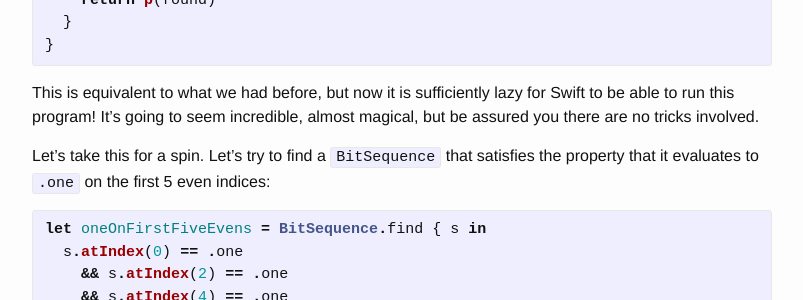
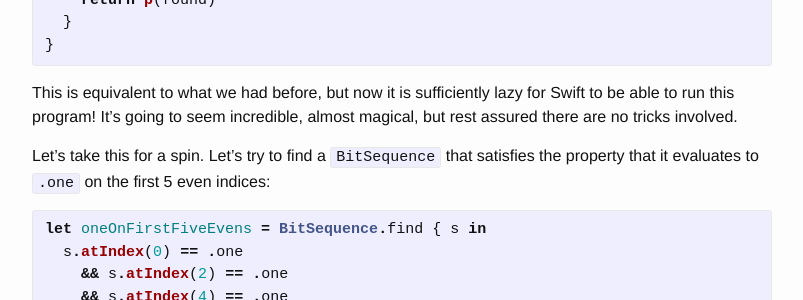
Before and after one commit to mbrandonw/mbrandonw.github.io, a Jekyll site: the page built from _posts/2018-12-05-seemingly-impossible.md, in a window 1280 px wide and 900 px high, scrolled down 8679 px. Shown: the part 176-476 px from the top of the window, without its empty margins (238-1041 px from the left). Built offline with Jekyll 4.4.1, drawn with Linux system fonts in a browser that asks for light colours; formulas are drawn with MathJax 3; comment, search, counter and statistics services are not loaded.

Commit message:
Update 2018-12-05-seemingly-impossible.md

````diff
--- a/_posts/2018-12-05-seemingly-impossible.md
+++ b/_posts/2018-12-05-seemingly-impossible.md
@@ -351,7 +351,7 @@ extension BitSequence {
 }
 ```
 
-This is equivalent to what we had before, but now it is sufficiently lazy for Swift to be able to run this program! It's going to seem incredible, almost magical, but be assured you there are no tricks involved.
+This is equivalent to what we had before, but now it is sufficiently lazy for Swift to be able to run this program! It's going to seem incredible, almost magical, but rest assured there are no tricks involved.
 
 Let's take this for a spin. Let's try to find a `BitSequence` that satisfies the property that it evaluates to `.one` on the first 5 even indices:
 
````
